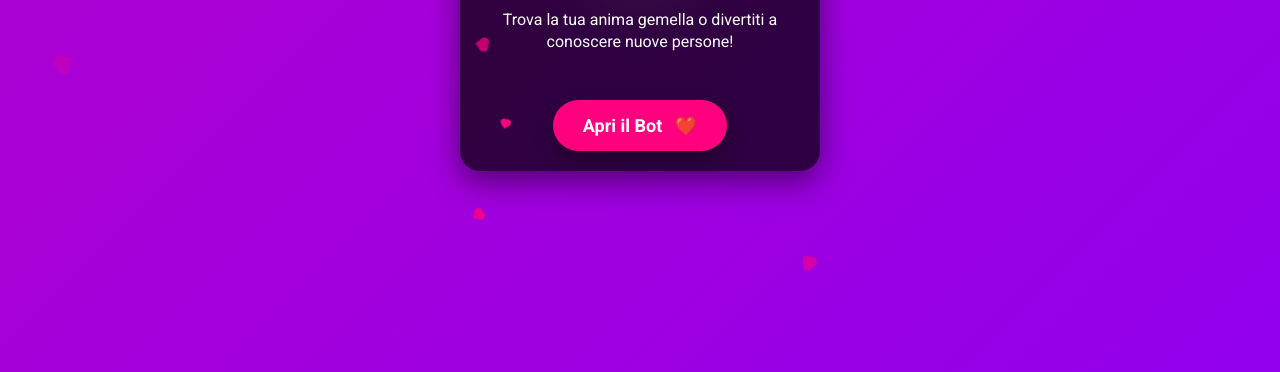
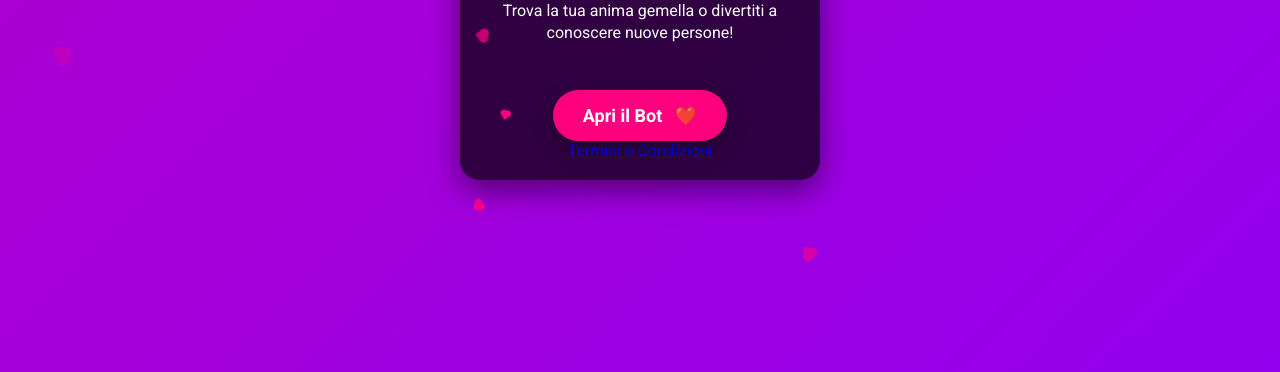
Before and after one commit to MattiaCeravolo/FunAndLove, a plain HTML site: page index.html in a window 1280 px wide. Shown: the part 428-800 px from the top of the page. Drawn offline with Linux system fonts and the light colour scheme.

Commit message:
Update index.html

```diff
--- a/index.html
+++ b/index.html
@@ -223,6 +223,11 @@
                 Apri il Bot <span style="margin-left: 8px;">❤️</span>
             </a>
         </section>
+        <!-- Link alla pagina dei Termini e Condizioni -->
+        <div class="footer">
+            <a href="termini.html" target="_blank">Termini e Condizioni</a>
+        </div>
+
     </div>
 
     <script>
```
